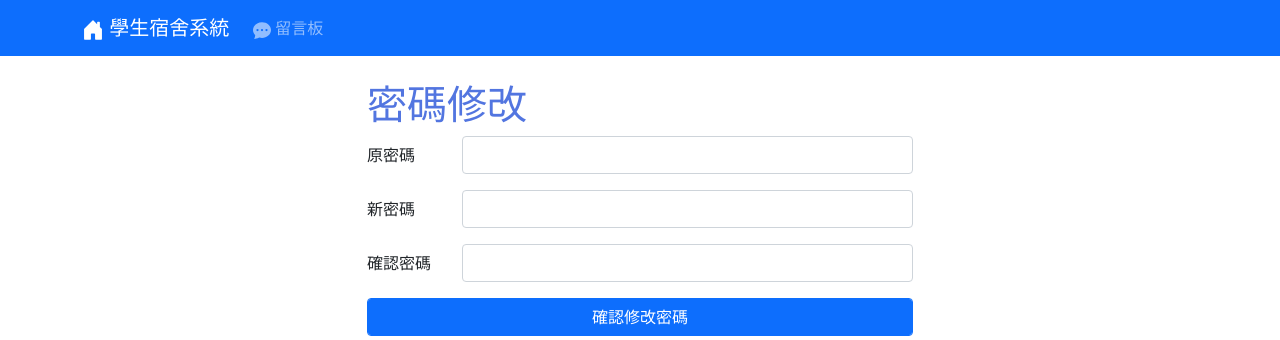
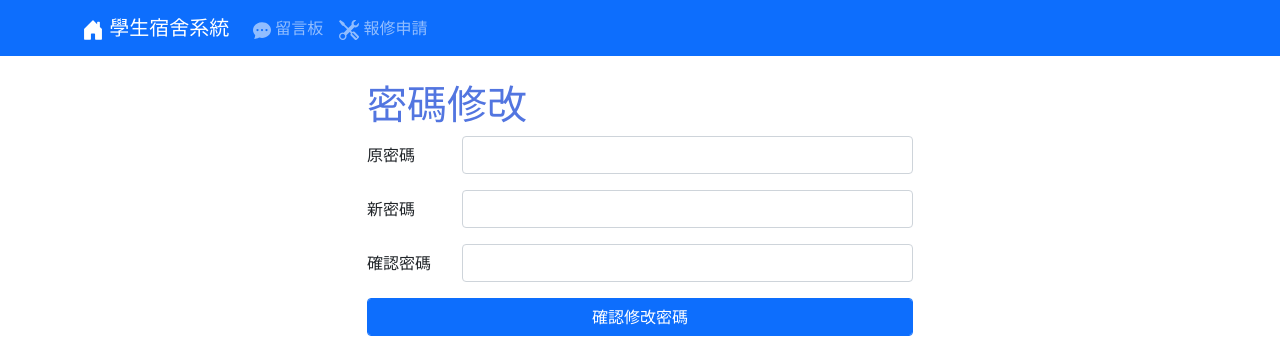
Before and after one commit to XH-Liao/Dormitory_Management_System, a PHP site: page /alter_password in a window 1280 px wide. Shown: the top 340 px of the page. Run offline with PHP 8.4, Linux system fonts and the light colour scheme; the visitor is signed in with stand-in values (Sample User, id 1); some libraries are stand-ins or nearby versions.

Commit message:
update 刪除冗餘code

```diff
--- a/layout/header.php
+++ b/layout/header.php
@@ -36,8 +36,9 @@ if ($title != "密碼修改" && isset($_SESSION["login_identity"]) && $_SESSION[
                 $("#monitor_violate").addClass("active");
             } else if (id == "apply" || id == "applied") {
                 $("#apply").addClass("active");
-            } else if (id == "domi_list" || id == "fix" || id == "fix_list") {
+            }else if (id == "domi_list" || id == "fix" || id == "fix_list") {
                 $("#building").addClass("active");
+                $("#fix_all").addClass("active");
             } else {
                 $("#" + id).addClass("active");
             }
@@ -79,6 +80,7 @@ if ($title != "密碼修改" && isset($_SESSION["login_identity"]) && $_SESSION[
             <button class="navbar-toggler" type="button" data-bs-toggle="collapse" data-bs-target="#navbarSupportedContent" aria-controls="navbarSupportedContent" aria-expanded="false" aria-label="Toggle navigation">
                 <span class="navbar-toggler-icon"></span>
             </button>
+            <!--所有人：可顯示"首頁"-->
             <a class="navbar-brand" href="/SE_FinalProject" aria-current="page">
                 <svg xmlns="http://www.w3.org/2000/svg" width="22" fill="currentColor" class="bi bi-house-door-fill" viewBox="0 0 16 16">
                     <path d="M6.5 14.5v-3.505c0-.245.25-.495.5-.495h2c.25 0 .5.25.5.5v3.5a.5.5 0 0 0 .5.5h4a.5.5 0 0 0 .5-.5v-7a.5.5 0 0 0-.146-.354L13 5.793V2.5a.5.5 0 0 0-.5-.5h-1a.5.5 0 0 0-.5.5v1.293L8.354 1.146a.5.5 0 0 0-.708 0l-6 6A.5.5 0 0 0 1.5 7.5v7a.5.5 0 0 0 .5.5h4a.5.5 0 0 0 .5-.5Z" />
@@ -87,6 +89,7 @@ if ($title != "密碼修改" && isset($_SESSION["login_identity"]) && $_SESSION[
             </a>
             <div class="collapse navbar-collapse order-2 order-lg-1" id="navbarSupportedContent">
                 <ul class="navbar-nav">
+                    <!--所有人：可顯示"留言板"、"報修申請"-->
                     <li class="nav-item">
                         <a class="nav-link" href="message" id="message">
                             <svg xmlns="http://www.w3.org/2000/svg" width="18" fill="currentColor" class="bi bi-chat-dots-fill" viewBox="0 0 16 16">
@@ -95,35 +98,19 @@ if ($title != "密碼修改" && isset($_SESSION["login_identity"]) && $_SESSION[
                             留言板
                         </a>
                     </li>
-                    <?php
-                    if (!isset($_SESSION['login_identity'])) {
-                        print <<< EOT
-                        <li class="nav-item">
-                        <a class="nav-link" href="fix" id="fix">
-                            <svg xmlns="http://www.w3.org/2000/svg" width="18"  fill="currentColor" class="bi bi-person-lines-fill" viewBox="0 0 16 16">
-                            <path fill-rule="evenodd" d="M10 1.5a.5.5 0 0 0-.5-.5h-3a.5.5 0 0 0-.5.5v1a.5.5 0 0 0 .5.5h3a.5.5 0 0 0 .5-.5v-1Zm-5 0A1.5 1.5 0 0 1 6.5 0h3A1.5 1.5 0 0 1 11 1.5v1A1.5 1.5 0 0 1 9.5 4h-3A1.5 1.5 0 0 1 5 2.5v-1Zm-2 0h1v1A2.5 2.5 0 0 0 6.5 5h3A2.5 2.5 0 0 0 12 2.5v-1h1a2 2 0 0 1 2 2V14a2 2 0 0 1-2 2H3a2 2 0 0 1-2-2V3.5a2 2 0 0 1 2-2Z"/>
+                    <li class="nav-item">
+                        <a class="nav-link" href="fix" id="fix_all">
+                            <svg xmlns="http://www.w3.org/2000/svg" width="20" fill="currentColor" class="bi bi-tools" viewBox="0 0 16 16">
+                                <path d="M1 0 0 1l2.2 3.081a1 1 0 0 0 .815.419h.07a1 1 0 0 1 .708.293l2.675 2.675-2.617 2.654A3.003 3.003 0 0 0 0 13a3 3 0 1 0 5.878-.851l2.654-2.617.968.968-.305.914a1 1 0 0 0 .242 1.023l3.27 3.27a.997.997 0 0 0 1.414 0l1.586-1.586a.997.997 0 0 0 0-1.414l-3.27-3.27a1 1 0 0 0-1.023-.242L10.5 9.5l-.96-.96 2.68-2.643A3.005 3.005 0 0 0 16 3c0-.269-.035-.53-.102-.777l-2.14 2.141L12 4l-.364-1.757L13.777.102a3 3 0 0 0-3.675 3.68L7.462 6.46 4.793 3.793a1 1 0 0 1-.293-.707v-.071a1 1 0 0 0-.419-.814L1 0Zm9.646 10.646a.5.5 0 0 1 .708 0l2.914 2.915a.5.5 0 0 1-.707.707l-2.915-2.914a.5.5 0 0 1 0-.708ZM3 11l.471.242.529.026.287.445.445.287.026.529L5 13l-.242.471-.026.529-.445.287-.287.445-.529.026L3 15l-.471-.242L2 14.732l-.287-.445L1.268 14l-.026-.529L1 13l.242-.471.026-.529.445-.287.287-.445.529-.026L3 11Z" />
                             </svg>
-                        報修申請
+                            報修申請
                         </a>
                     </li>
-EOT;
-                    }
-                    ?>
                     <?php
-                    //所有人：可顯示"首頁"、"留言板"
+                    //
                     if (isset($_SESSION['login_identity'])) {
                         //具有老師身分：查看指導班級的學生資料
                         if ($_SESSION["login_identity"] == "老師") {
-                            print <<< EOT
-                                    <li class="nav-item">
-                                         <a class="nav-link" href="fix" id="fix">
-                                             <svg xmlns="http://www.w3.org/2000/svg" width="18"  fill="currentColor" class="bi bi-person-lines-fill" viewBox="0 0 16 16">
-                                                <path fill-rule="evenodd" d="M10 1.5a.5.5 0 0 0-.5-.5h-3a.5.5 0 0 0-.5.5v1a.5.5 0 0 0 .5.5h3a.5.5 0 0 0 .5-.5v-1Zm-5 0A1.5 1.5 0 0 1 6.5 0h3A1.5 1.5 0 0 1 11 1.5v1A1.5 1.5 0 0 1 9.5 4h-3A1.5 1.5 0 0 1 5 2.5v-1Zm-2 0h1v1A2.5 2.5 0 0 0 6.5 5h3A2.5 2.5 0 0 0 12 2.5v-1h1a2 2 0 0 1 2 2V14a2 2 0 0 1-2 2H3a2 2 0 0 1-2-2V3.5a2 2 0 0 1 2-2Z"/>
-                                             </svg>
-                                            報修申請
-                                         </a>
-                                    </li>
-                                    EOT;
                             print <<< EOT
                                     <li class="nav-item">
                                         <a class="nav-link" href="teacher_view_class" id='class_list'>
```
